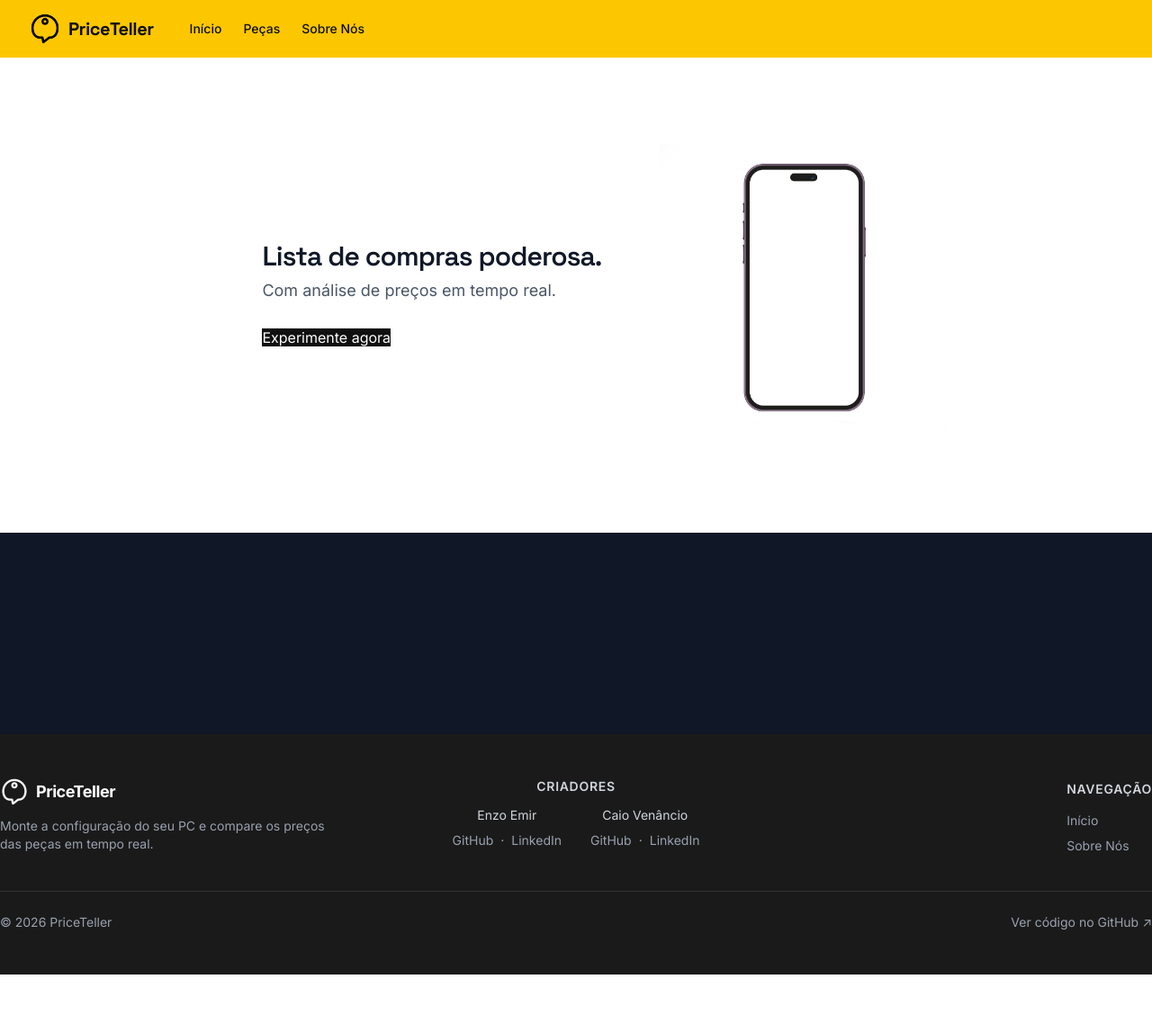
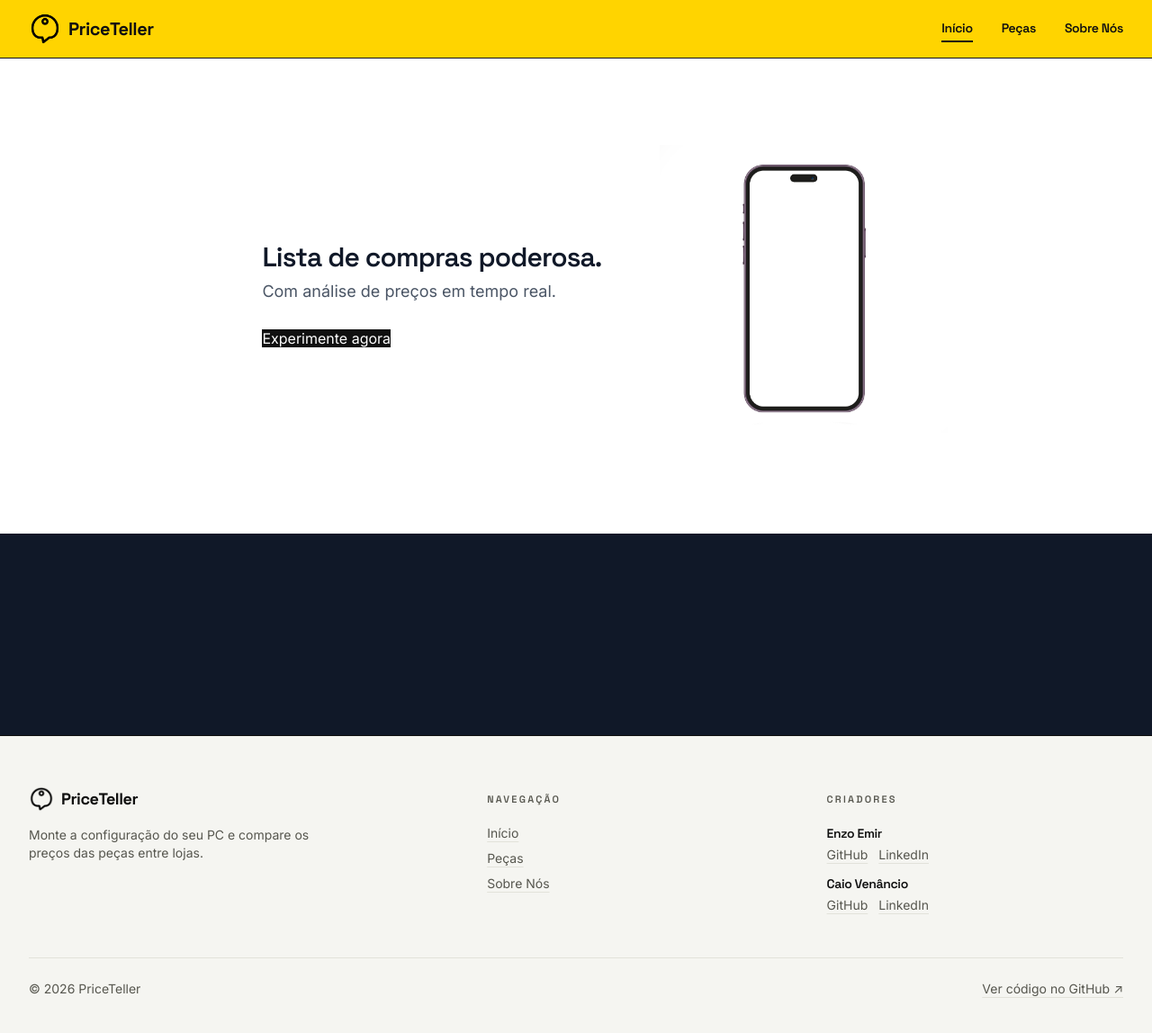
Before and after one commit to EnzoEmir/PriceTeller, a Next.js app in the folder frontend/: page / in a window 1280 px wide. Shown: the top 1148 px of the page at 90% size. Before the commit the page ends 1083 px from the top, so only its background shows below. Built offline with nearby package versions, Linux system fonts and the light colour scheme.

Commit message:
feat: header e footer no design system
Co-Authored-By: Caio Venâncio do Rosário <caio.venancio784@gmail.com>

```diff
--- a/frontend/components/footer/Footer.tsx
+++ b/frontend/components/footer/Footer.tsx
@@ -1,5 +1,6 @@
 import Image from "next/image";
 import Link from "next/link";
+import { headerLinks } from "@/components/header/links";
 
 const REPO_URL = "https://github.com/EnzoEmir/PriceTeller";
 
@@ -18,67 +19,72 @@ const criadores = [
 
 export default function Footer() {
   return (
-    <footer className="site-footer bg-[#1a1a1a] text-gray-400">
-      <div className="footer-container py-12">
-        <div className="relative flex flex-col gap-10 md:flex-row md:justify-between">
-          <div className="max-w-sm">
+    <footer className="border-t border-ink bg-paper-alt">
+      <div className="container-max py-14">
+        <div className="grid gap-12 md:grid-cols-[1.4fr_1fr_1fr]">
+          <div>
             <div className="flex items-center gap-2">
-              <Image
-                src="/logo-light.png"
-                alt="PriceTeller"
-                width={32}
-                height={32}
-                className="object-contain"
-              />
-              <span className="text-lg font-bold tracking-tight text-white">
-                PriceTeller
-              </span>
+              <Image src="/logo.png" alt="" width={28} height={28} className="object-contain" />
+              <span className="font-display text-lg font-bold tracking-tight">PriceTeller</span>
             </div>
-            <span className="mt-3 block text-sm text-gray-400">
-              Monte a configuração do seu PC e compare os preços das peças em tempo real.
-            </span>
+            <p className="mt-4 max-w-xs text-sm">
+              Monte a configuração do seu PC e compare os preços das peças entre lojas.
+            </p>
           </div>
 
-          <div className="flex flex-col items-center text-center md:absolute md:left-1/2 md:top-0 md:-translate-x-1/2">
-            <span className="text-sm font-semibold uppercase tracking-wider text-gray-300">
-              Criadores
-            </span>
-            <div className="mt-3 flex gap-8 text-sm">
+          <div>
+            <span className="kicker">Navegação</span>
+            <ul className="mt-4 space-y-2 text-sm">
+              {headerLinks.map((link) => (
+                <li key={link.href}>
+                  <Link href={link.href} className="link-sublinhado text-ink-soft hover:text-ink">
+                    {link.label}
+                  </Link>
+                </li>
+              ))}
+            </ul>
+          </div>
+
+          <div>
+            <span className="kicker">Criadores</span>
+            <ul className="mt-4 space-y-3 text-sm">
               {criadores.map((criador) => (
-                <div key={criador.nome} className="flex flex-col items-center">
-                  <span className="text-gray-300">{criador.nome}</span>
-                  <span className="mt-2 flex gap-2">
-                    <a href={criador.github} target="_blank" rel="noopener noreferrer">
+                <li key={criador.nome}>
+                  <span className="block font-display font-semibold tracking-tight">
+                    {criador.nome}
+                  </span>
+                  <span className="mt-1 flex gap-3 text-ink-soft">
+                    <a
+                      href={criador.github}
+                      target="_blank"
+                      rel="noopener noreferrer"
+                      className="link-sublinhado hover:text-ink"
+                    >
                       GitHub
                     </a>
-                    <span aria-hidden="true">·</span>
-                    <a href={criador.linkedin} target="_blank" rel="noopener noreferrer">
+                    <a
+                      href={criador.linkedin}
+                      target="_blank"
+                      rel="noopener noreferrer"
+                      className="link-sublinhado hover:text-ink"
+                    >
                       LinkedIn
                     </a>
                   </span>
-                </div>
+                </li>
               ))}
-            </div>
-          </div>
-
-          <div>
-            <span className="text-sm font-semibold uppercase tracking-wider text-gray-300">
-              Navegação
-            </span>
-            <ul className="mt-3 space-y-2 text-sm">
-              <li>
-                <Link href="/">Início</Link>
-              </li>
-              <li>
-                <Link href="/about">Sobre Nós</Link>
-              </li>
             </ul>
           </div>
         </div>
 
-        <div className="mt-10 flex flex-col gap-3 border-t border-white/10 pt-6 text-sm sm:flex-row sm:items-center sm:justify-between">
+        <div className="mt-12 flex flex-col gap-3 border-t border-rule pt-6 text-sm text-ink-soft sm:flex-row sm:items-center sm:justify-between">
           <span>© {new Date().getFullYear()} PriceTeller</span>
-          <a href={REPO_URL} target="_blank" rel="noopener noreferrer">
+          <a
+            href={REPO_URL}
+            target="_blank"
+            rel="noopener noreferrer"
+            className="link-sublinhado hover:text-ink"
+          >
             Ver código no GitHub ↗
           </a>
         </div>
--- a/frontend/components/header/DesktopNav.tsx
+++ b/frontend/components/header/DesktopNav.tsx
@@ -1,20 +1,34 @@
+"use client";
+
 import Link from "next/link";
+import { usePathname } from "next/navigation";
 import { headerLinks } from "./links";
 
+export function estaAtivo(pathname: string, href: string): boolean {
+  return href === "/" ? pathname === "/" : pathname.startsWith(href);
+}
 
-export default function DesktopNav(){
+export default function DesktopNav() {
+  const pathname = usePathname();
 
   return (
-    <nav className="hidden md:flex items-center gap-6">
-      {headerLinks.map((link) => (
+    <nav className="hidden items-center gap-8 md:flex">
+      {headerLinks.map((link) => {
+        const ativo = estaAtivo(pathname, link.href);
+
+        return (
           <Link
             key={link.href}
             href={link.href}
-          className="text-sm font-medium transition-colors"
+            aria-current={ativo ? "page" : undefined}
+            className={`border-b-2 py-1 font-display text-sm font-semibold tracking-tight text-ink transition-colors ${
+              ativo ? "border-ink" : "border-transparent hover:border-ink/30"
+            }`}
           >
             {link.label}
           </Link>
-      ))}
+        );
+      })}
     </nav>
   );
 }
--- a/frontend/components/header/Header.tsx
+++ b/frontend/components/header/Header.tsx
@@ -2,16 +2,16 @@ import Logo from "./Logo";
 import DesktopNav from "./DesktopNav";
 import MobileMenuButton from "./MobileMenuButton";
 
-export default function Header(){
-    return(
-        <header className="sticky top-0 z-50 backdrop-blur bg-yellow-400">
-            <div className="mx-auto max-w-7xl px-4 sm:px-6 lg:px-8">
-                <div className="flex justify-between h-16 items-center md:justify-start md:gap-10">
+export default function Header() {
+  return (
+    <header className="sticky top-0 z-50 border-b border-ink bg-accent">
+      <div className="container-max">
+        <div className="flex h-16 items-center justify-between gap-8">
           <Logo />
           <DesktopNav />
           <MobileMenuButton />
         </div>
       </div>
     </header>
-    )
+  );
 }
--- a/frontend/components/header/MobileMenuButton.tsx
+++ b/frontend/components/header/MobileMenuButton.tsx
@@ -2,34 +2,43 @@
 
 import { useState } from "react";
 import Link from "next/link";
+import { usePathname } from "next/navigation";
 import { headerLinks } from "./links";
+import { estaAtivo } from "./DesktopNav";
 
-export default function MobileMenuButton(){
-    const [open, setOpen] = useState(false);
-    return(
+export default function MobileMenuButton() {
+  const [aberto, setAberto] = useState(false);
+  const pathname = usePathname();
+
+  return (
     <div className="md:hidden">
-      {/* Botão */}
       <button
-        aria-expanded={open}
-        aria-controls="mobile-menu"
-        onClick={() => setOpen(!open)}
-        className="p-2 rounded-md focus:outline-none focus:ring-2 focus:ring-blue-500 text-2xl"
+        type="button"
+        aria-expanded={aberto}
+        aria-controls="menu-mobile"
+        aria-label={aberto ? "Fechar menu" : "Abrir menu"}
+        onClick={() => setAberto(!aberto)}
+        className="flex h-10 w-10 items-center justify-center border border-ink text-ink"
       >
-        ☰
+        <svg width="18" height="18" viewBox="0 0 18 18" aria-hidden="true" fill="none" stroke="currentColor" strokeWidth="2">
+          {aberto ? (
+            <path d="M3 3l12 12M15 3L3 15" />
+          ) : (
+            <path d="M2 5h14M2 13h14" />
+          )}
+        </svg>
       </button>
 
-      {open && (
-        <div
-          id="mobile-menu"
-          className="absolute left-0 top-16 w-full bg-black border-b shadow-md"
-        >
-          <nav className="flex flex-col p-4 gap-4">
+      {aberto && (
+        <div id="menu-mobile" className="absolute left-0 top-16 w-full border-b border-ink bg-accent">
+          <nav className="container-max flex flex-col py-2">
             {headerLinks.map((link) => (
               <Link
                 key={link.href}
                 href={link.href}
-                onClick={() => setOpen(false)}
-                className="transition-colors"
+                onClick={() => setAberto(false)}
+                aria-current={estaAtivo(pathname, link.href) ? "page" : undefined}
+                className="border-b border-ink/15 py-3 font-display text-sm font-semibold tracking-tight text-ink last:border-b-0"
               >
                 {link.label}
               </Link>
@@ -38,5 +47,5 @@ export default function MobileMenuButton(){
         </div>
       )}
     </div>
-    )
+  );
 }
```
Lines whose indentation alone changed are shown as unchanged.
